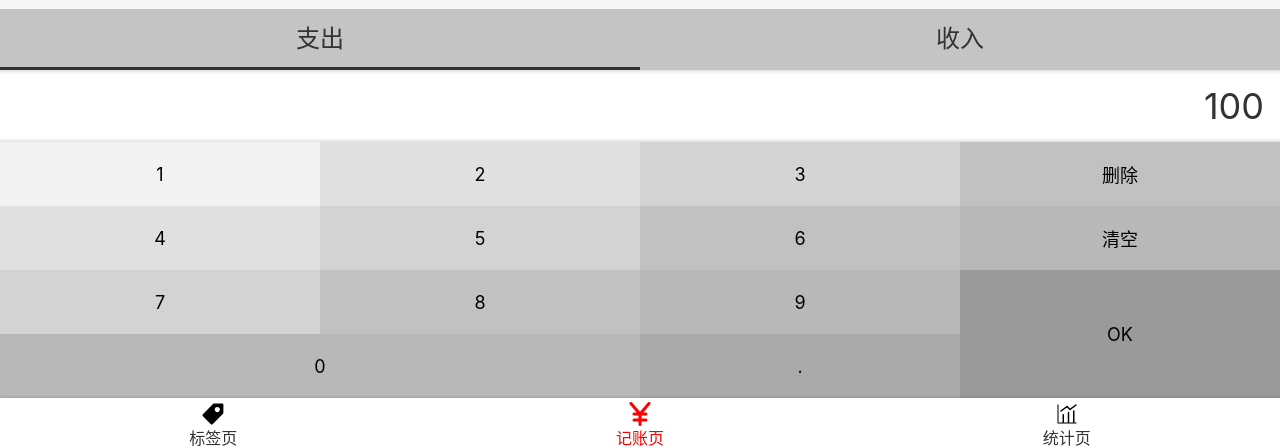
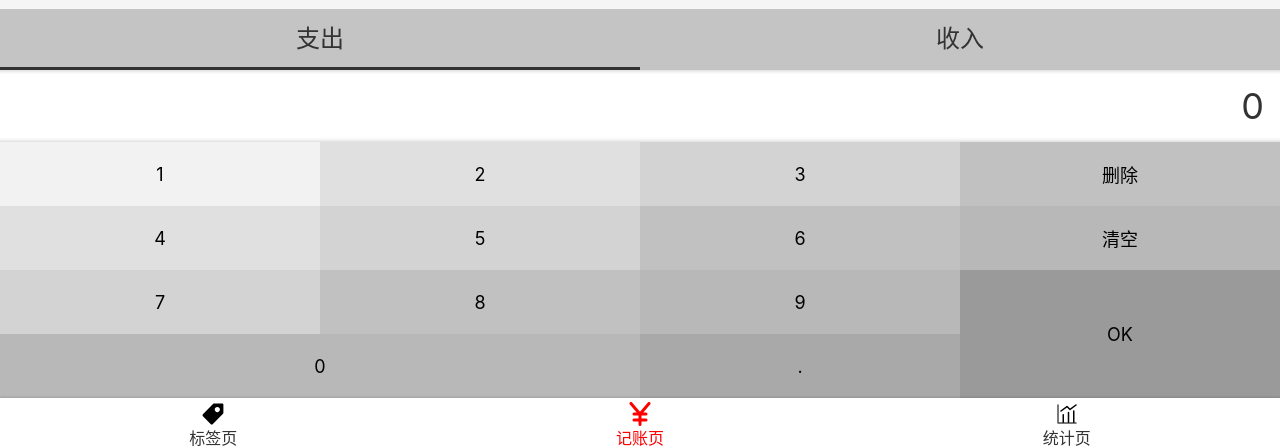
Before and after one commit to WilliamWang123/morn-1, a React app: page /#/money in a window 1280 px wide. Shown: the part 346-794 px from the top of the page. Built offline with nearby package versions, Linux system fonts and the light colour scheme.

Commit message:
numberpad 功能 wip(work in process)

```diff
--- a/src/views/Money.tsx
+++ b/src/views/Money.tsx
@@ -16,25 +16,7 @@
       <TagsSection />
       <NoteSection />
       <CategorySection />
-      <NumberPadSection>
-        <div className="output">100</div>
-        <div className="pad clearfix">
-          <button>1</button>
-          <button>2</button>
-          <button>3</button>
-          <button>删除</button>
-          <button>4</button>
-          <button>5</button>
-          <button>6</button>
-          <button>清空</button>
-          <button>7</button>
-          <button>8</button>
-          <button>9</button>
-          <button className="ok">OK</button>
-          <button className='zero'>0</button>
-          <button>.</button>
-        </div>
-      </NumberPadSection>
+      <NumberPadSection />
     </MyLayout>
   );
 }
--- a/src/views/Money/CategorySection.tsx
+++ b/src/views/Money/CategorySection.tsx
@@ -32,7 +32,7 @@
     <Wrapper>
       <ul>
         {categoryList.map(c =>
-          <li className={category === c ? 'selected' : ''} onClick={() => { setCategory(c) }}>{categoryMap[c]}</li>
+          <li key={c} className={category === c ? 'selected' : ''} onClick={() => { setCategory(c) }}>{categoryMap[c]}</li>
         )}
       </ul>
     </Wrapper >
--- a/src/views/Money/NumberPadSection.tsx
+++ b/src/views/Money/NumberPadSection.tsx
@@ -1,6 +1,7 @@
 import styled from "styled-components";
+import React, { useState } from "react";
 
-const NumberPadSection = styled.section`
+const Wrapper = styled.section`
 > .output{
 background: white;
 font-size: 36px;
@@ -56,4 +57,61 @@
  }
 }
 `
+
+const NumberPadSection: React.FC = () => {
+  const [output, setOutput] = useState('0')
+  const onClickButtonWrapper = (e: React.MouseEvent) => {
+    const text = (e.target as HTMLButtonElement).textContent
+    if (text === null) { return; }
+    switch (text) {
+      case '0':
+      case '1':
+      case '2':
+      case '3':
+      case '4':
+      case '5':
+      case '6':
+      case '7':
+      case '8':
+      case '9':
+      case '.':
+        if (output === '0') {
+          setOutput(text);
+        } else {
+          setOutput(output + text)
+        }
+        break;
+      case '删除':
+        console.log('删除');
+        break;
+      case '清空':
+        console.log('清空')
+        break;
+      case 'OK':
+        console.log('确认');
+        break;
+    }
+  }
+  return (
+    <Wrapper>
+      <div className="output">{output}</div>
+      <div className="pad clearfix" onClick={onClickButtonWrapper}>
+        <button>1</button>
+        <button>2</button>
+        <button>3</button>
+        <button>删除</button>
+        <button>4</button>
+        <button>5</button>
+        <button>6</button>
+        <button>清空</button>
+        <button>7</button>
+        <button>8</button>
+        <button>9</button>
+        <button className="ok">OK</button>
+        <button className='zero'>0</button>
+        <button>.</button>
+      </div>
+    </Wrapper>
+  )
+}
 export { NumberPadSection }
```
